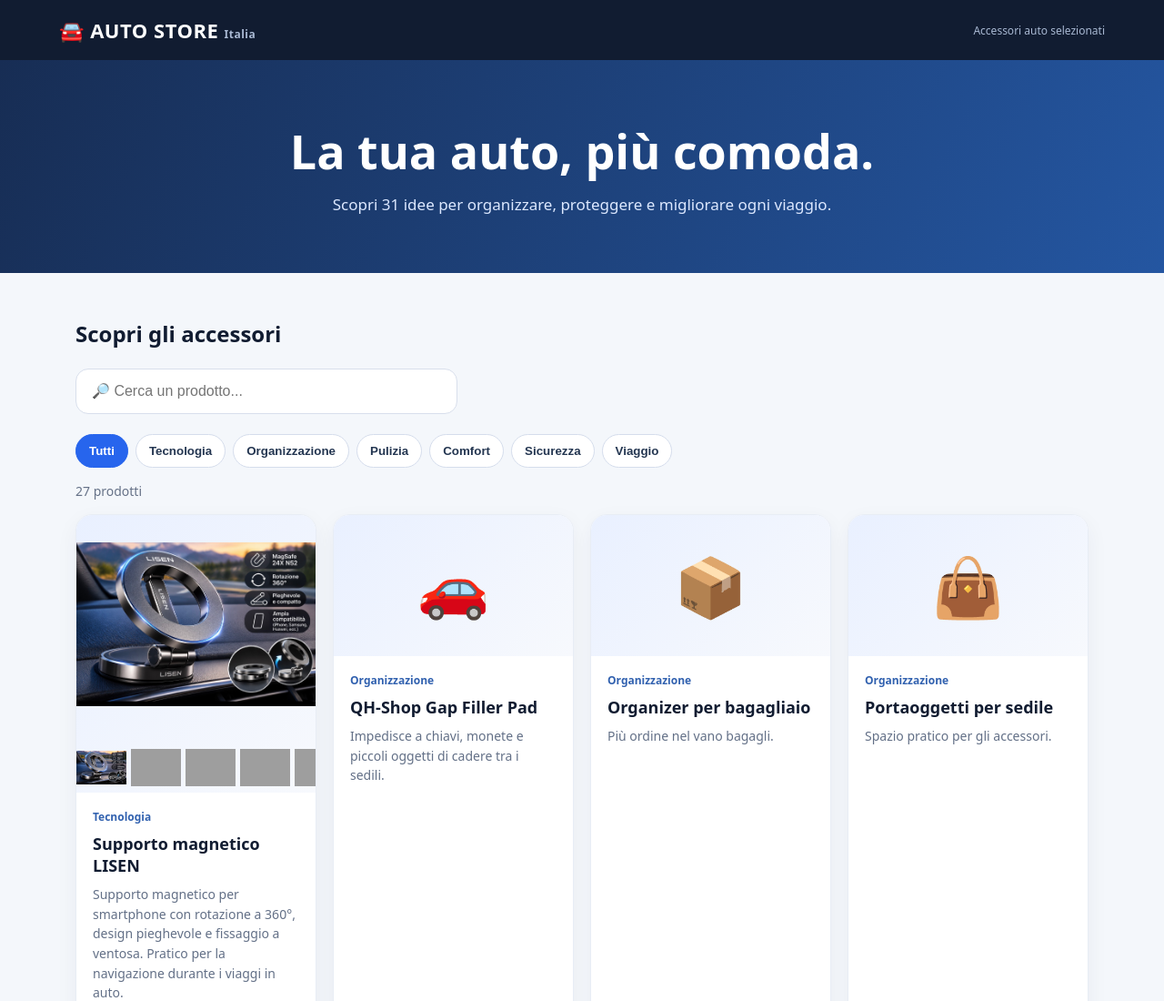
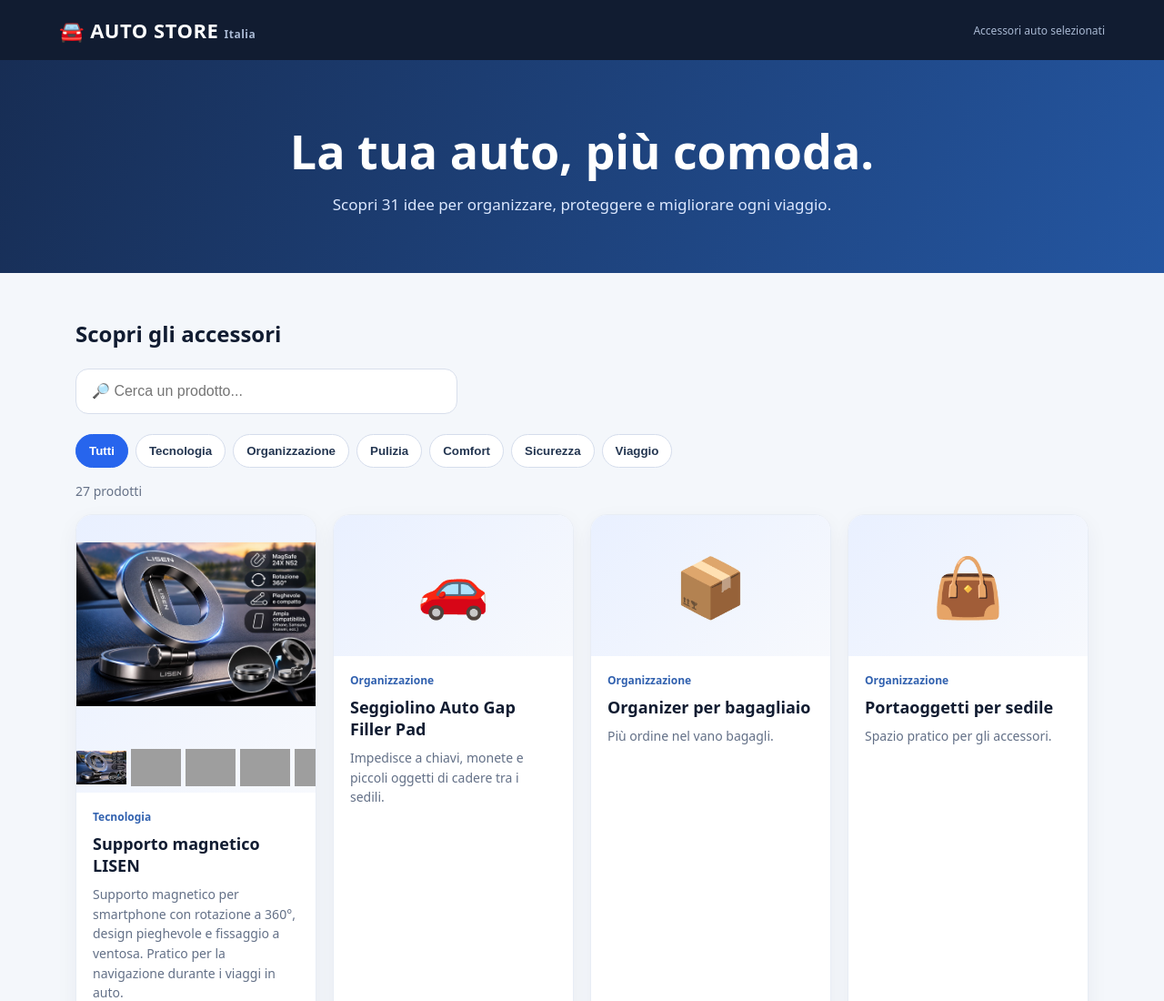
Before and after one commit to pvyhz5kd2t-wq/auto-store, a plain HTML site: page index.html in a window 1280 px wide. Shown: the top 1100 px of the page at 91% size. Drawn offline with Linux system fonts and the light colour scheme; grey boxes are pictures that could not be loaded.

Commit message:
Update index.html

```diff
--- a/index.html
+++ b/index.html
@@ -30,7 +30,7 @@ Le schede presentano idee di prodotto, non offerte o prezzi verificati.
 <script>
 const catalog=[
   ['Tecnologia','Supporto magnetico LISEN','Supporto magnetico per smartphone con rotazione a 360°, design pieghevole e fissaggio a ventosa. Pratico per la navigazione durante i viaggi in auto.','📱','https://link.amazon/B095SMPBw'],
-['Organizzazione','QH-Shop Gap Filler Pad','Impedisce a chiavi, monete e piccoli oggetti di cadere tra i sedili.','🚗','https://link.amazon/B0iJv3i0C'],['Organizzazione','Organizer per bagagliaio','Più ordine nel vano bagagli.','📦'],['Organizzazione','Portaoggetti per sedile','Spazio pratico per gli accessori.','👜'],['Organizzazione','Portadocumenti auto','Documenti sempre organizzati.','📁'],['Organizzazione','Ganci poggiatesta','Per appendere piccole borse.','🪝'],
+['Organizzazione','Seggiolino Auto Gap Filler Pad','Impedisce a chiavi, monete e piccoli oggetti di cadere tra i sedili.','🚗','https://link.amazon/B08aswPw5'],['Organizzazione','Organizer per bagagliaio','Più ordine nel vano bagagli.','📦'],['Organizzazione','Portaoggetti per sedile','Spazio pratico per gli accessori.','👜'],['Organizzazione','Portadocumenti auto','Documenti sempre organizzati.','📁'],['Organizzazione','Ganci poggiatesta','Per appendere piccole borse.','🪝'],
 ['Tecnologia','Mohard Supporto Telefono Auto','Supporto per smartphone da auto con fissaggio alla bocchetta dell’aria, rotazione a 360° e presa stabile. Compatibile con telefoni da 4 a 7 pollici.','📱','https://link.amazon/B02RqcWYM'],
 ['Pulizia','Kit pulizia interni','Accessori per la cura dell’abitacolo.','🧽'],['Pulizia','Panni in microfibra','Per pulire superfici delicate.','🧼'],['Pulizia','Spazzola per cerchi','Per la manutenzione delle ruote.','🛞'],['Pulizia','Tappetini universali','Proteggi il pavimento dell’auto.','🚙'],['Pulizia','Cestino per auto','Raccogli i piccoli rifiuti.','🗑️'],
 ['Comfort','Cuscino lombare','Supporto per viaggi lunghi.','💺'],['Comfort','Parasole parabrezza','Aiuta a schermare il sole.','☀️'],['Comfort','Tendine laterali','Più ombra per i passeggeri.','🌤️'],['Comfort','Copris sedile','Protezione aggiuntiva del sedile.','🪑'],['Comfort','Portabicchieri aggiuntivo','Bevande più a portata di mano.','🥤'],
```
